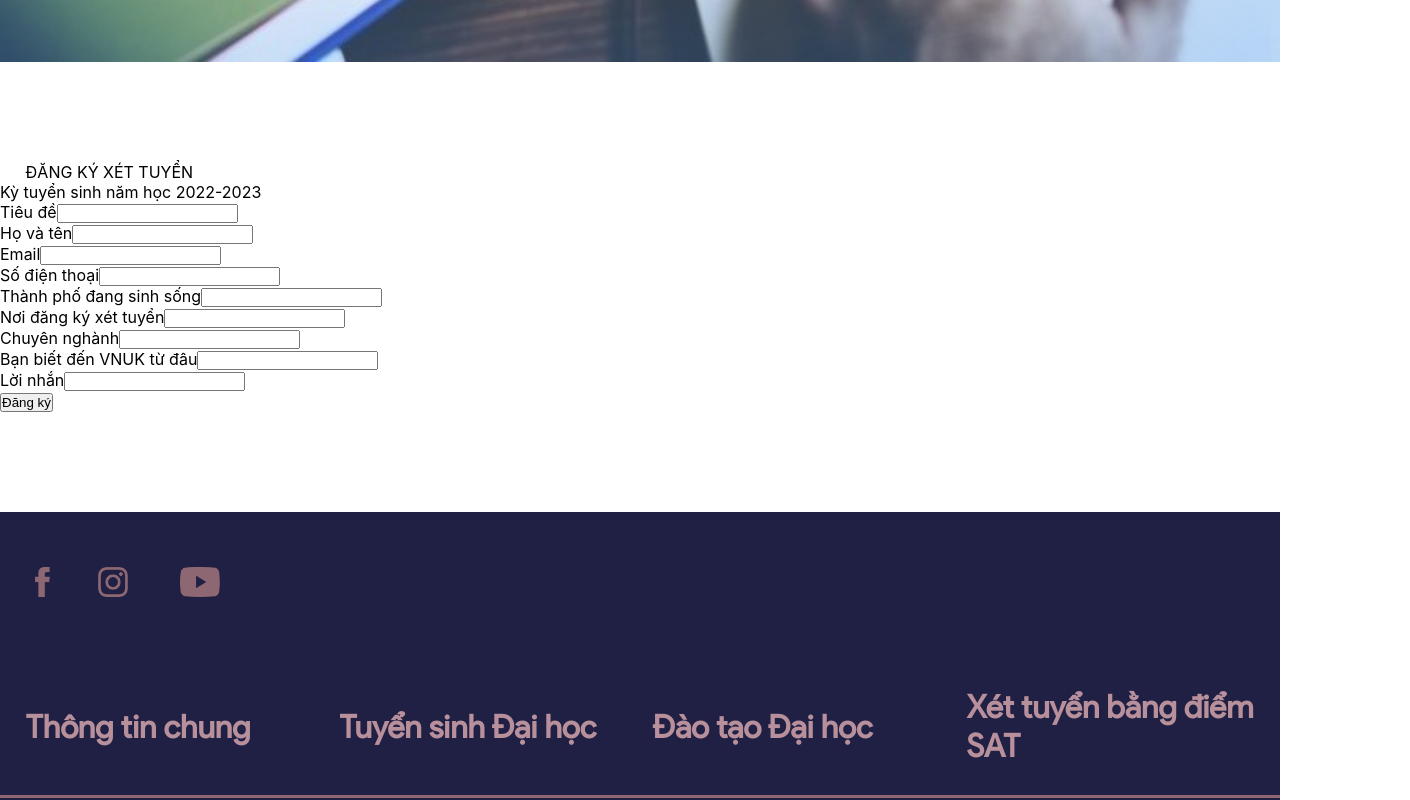
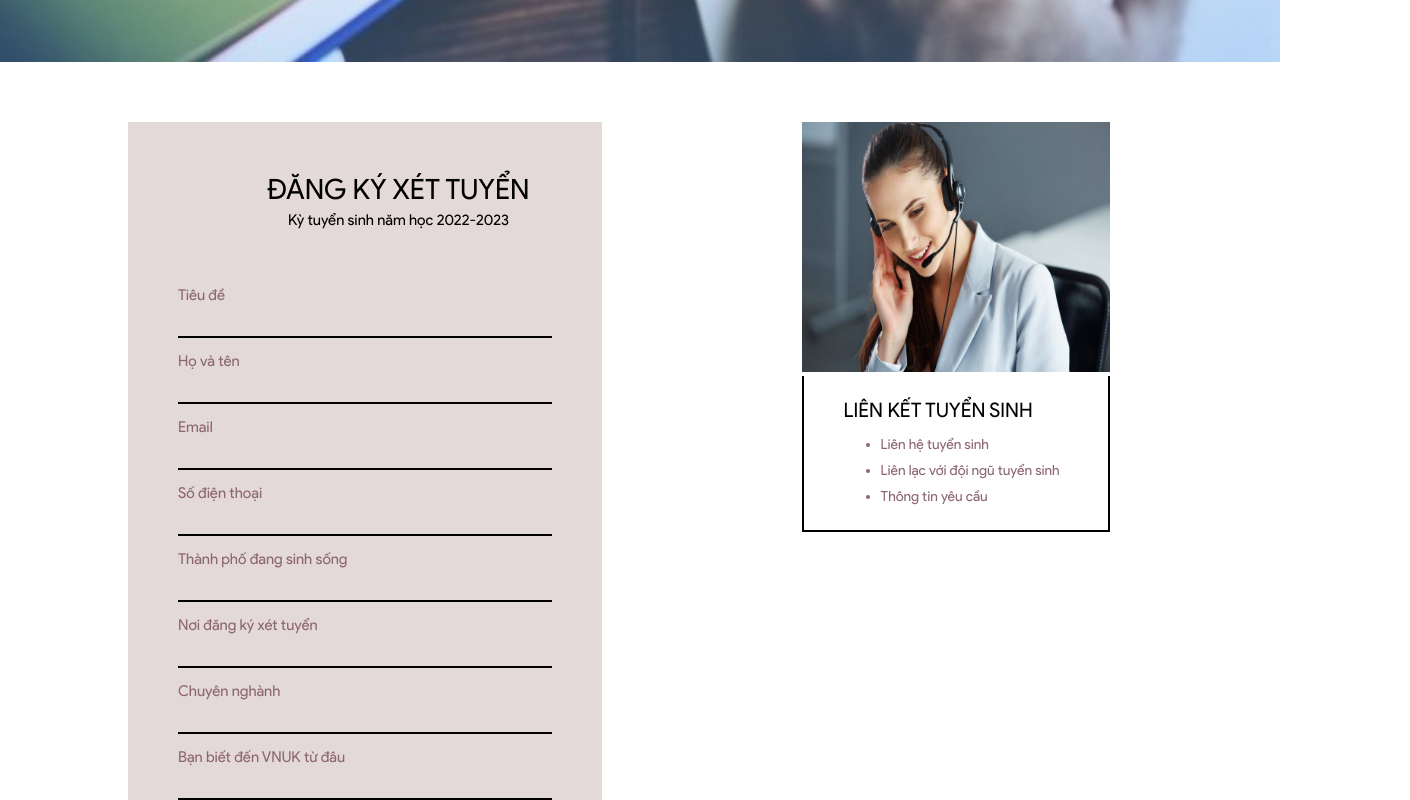
Before and after one commit to nguyentr02/depFinal, a React (Create React App) app: page /blogs in a window 1280 px wide. Shown: the part 560-1360 px from the top of the page, 1410 px wide, since content can reach past the window. Built offline with nearby package versions, Linux system fonts and the light colour scheme.

Commit message:
Edit blogs (Form and SecondField)

```diff
--- a/src/pages/blogs.css
+++ b/src/pages/blogs.css
@@ -12,7 +12,7 @@
 .blogs {
     margin: 0;
     padding: 0;
-    height: 1000px;
+    height: 10000px;
     width: 100%;
     display: flex;
     flex-direction: column;
@@ -38,9 +38,113 @@
     font-family: PSRegular;
     font-size: 130px;
     text-align: left;
-    padding-top: 285px;
+    margin-top: 285px;
     padding-left: 85px;
     color: white;
 }
 
 /* CSS for FORM */
+
+.secondField {
+    width: 100%;
+    margin-top: -40px;
+    display: flex;
+    flex-direction: row;
+}
+
+.container {
+    width: 37%;
+    background-color: rgba(183, 156, 156, 0.386);
+    margin-left:10%;
+}
+
+.title {
+    font-family: PSRegular;
+    font-size: 28px;
+    margin-left: 130px;
+    padding-top: 50px;
+    margin-bottom: 5px;
+}
+
+.sub_title {
+    font-family: PSRegular;
+    font-size: 15px;
+    margin-left: 160px;
+    margin-bottom: 50px;
+}
+
+.container form {
+    padding-left: 50px;
+    padding-right: 50px;
+    width: 100%;
+}
+
+#details {
+    width: 100%;
+    line-height: 33px;
+    font-family: PSRegular;
+    font-size: 15px;
+    color: #8D6671;
+}
+
+.details {
+    width: 30%;
+}
+
+.input_box input {
+    border: none;
+    border-bottom: 2px solid black;
+    background-color: transparent;
+    color: #15152E;
+    width: 100%;
+}
+
+.button {
+    width: 100%;
+}
+
+.button input {
+    width: 30%;
+    margin-left: 150px;
+    height: 50px;
+    margin-bottom: 30px;
+    margin-top: 20px;
+    border: none;
+    background-color: #ece8a2cd;
+    color: #cf7f96;
+    font-family: PSRegular;
+    font-size: 20px;
+}
+
+.SecondContainer {
+    width: 50%;
+    padding-left: 200px;
+    font-family: PSRegular;
+}
+
+#SecondContainer_img {
+    width: 70%;
+    height: 250px;
+}
+
+.Secondbox {
+    width: 70%;
+    border: 2px solid black;
+    border-top: none;
+    height: ;
+}
+
+#boxTitle {
+    padding-top: 22px;
+    margin-left: 40px;
+    font-size: 20px;
+    margin-bottom: 10px;
+}
+
+.Secondbox ul {
+    margin-left: 77px;
+    line-height: 26px;
+    font-size: 14px;
+    color: #8D6671;
+    padding-bottom: 20px;
+}
--- a/src/pages/blogs.js
+++ b/src/pages/blogs.js
@@ -7,7 +7,10 @@ const Blogs = () => {
             <div className='imgField'>
                 <h1 id='blogs'>Blogs</h1>
             </div>
+
+
             <div className='secondField'>
+
                 <div className='container'>
                     <div className='title'>
                         ĐĂNG KÝ XÉT TUYỂN
@@ -16,10 +19,10 @@ const Blogs = () => {
                         Kỳ tuyển sinh năm học 2022-2023
                     </div>
                     <form action='#'>
-                        <div className='details'>
+                        <div id='details'>
                             <div className='input_box'>
                                 <span className='details'>Tiêu đề</span>
-                                <input type='text' placeholder=""></input>
+                                <input type='text' oninput="this.size = this.value.length" placeholder=""></input>
                             </div>
                             <div className='input_box'>
                                 <span className='details'>Họ và tên</span>
@@ -59,6 +62,26 @@ const Blogs = () => {
                         </div>
                     </form>
                 </div>
+
+                <div className='SecondContainer'>
+                    <img id='SecondContainer_img' src={require("../assets/img/blog_recruit.jpg")} alt='img' />
+                    <div className='Secondbox'>
+                        <div id='boxTitle'>
+                            LIÊN KẾT TUYỂN SINH
+                        </div>
+                        <ul>
+                            <li>
+                                Liên hệ tuyển sinh
+                            </li>
+                            <li>
+                                Liên lạc với đội ngũ tuyển sinh
+                            </li>
+                            <li>
+                                Thông tin yêu cầu
+                            </li>
+                        </ul>
+                    </div>
+                </div>
             </div>
         </div>
     )
```
Also changed, not shown: src/assets/img/blog_recruit.jpg (added).
